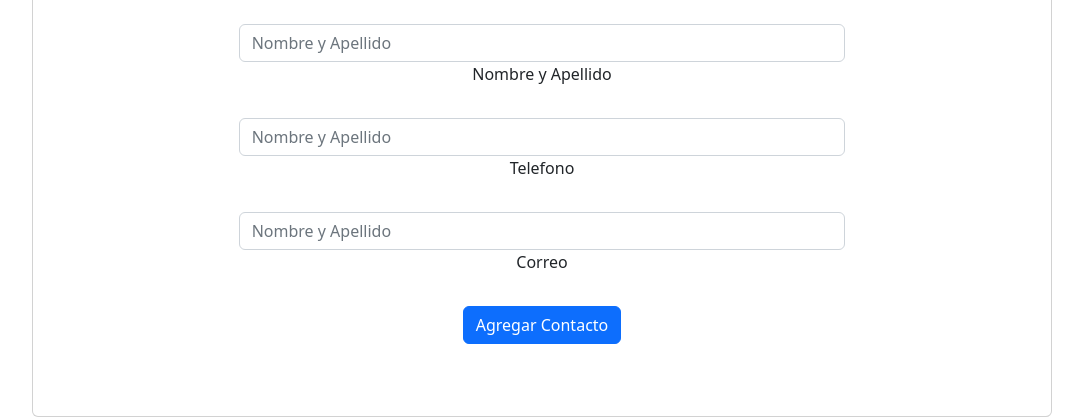
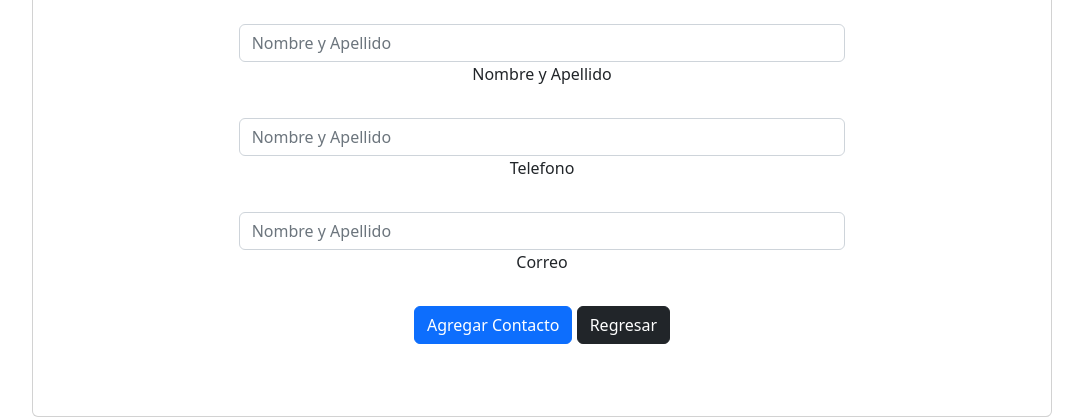
Before and after one commit to JorgePeralta6/Laboratorio1-agenda-web, a plain HTML site: page newContacto/newContacto.html in a window 1280 px wide. Shown: the part 511-928 px from the top of the page, without its empty margins (98-1181 px from the left). Drawn offline with nearby package versions, Linux system fonts and the light colour scheme.

Commit message:
Se agrego boton de regresar

```diff
--- a/newContacto/newContacto.html
+++ b/newContacto/newContacto.html
@@ -38,6 +38,10 @@
                                 <a class="btn btn-primary btn-block mb-4">
                                     Agregar Contacto
                                 </a>
+
+                                <a href="../contactos/contacto.html" class="btn btn-dark btn-block mb-4">
+                                    Regresar
+                                </a>
                             </form>
                         </div>
                     </div>
```
